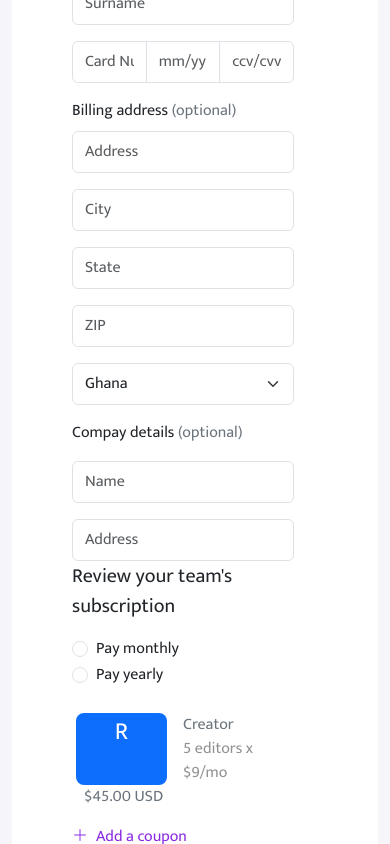
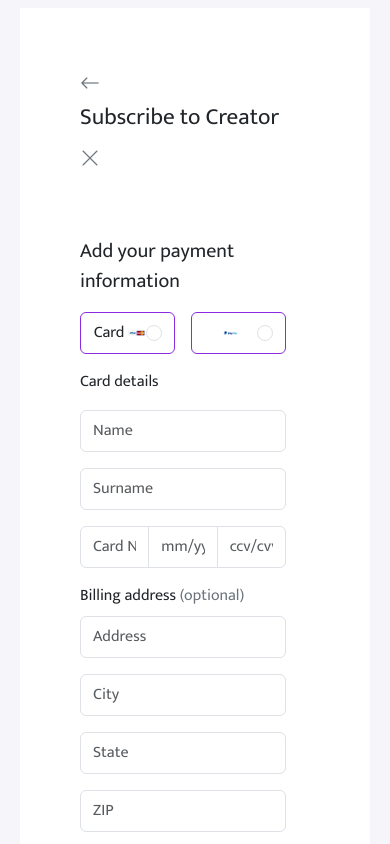
Before and after one commit to Dhrego/checkout, a React (Vite) app: page / in a window 390 px wide. Shown: the top 844 px of the page. Built offline with nearby package versions, Linux system fonts and the light colour scheme.

Commit message:
fixed responsive issue

```diff
--- a/src/App.jsx
+++ b/src/App.jsx
@@ -3,8 +3,8 @@
 function App() {
   return (
     <>
-      <main className="container-fluid vh-100 d-flex justify-content-center align-items-center">
-        <div className="container p-5 bg-white">
+      <main className="container-fluid d-flex justify-content-center align-items-center">
+        <div className="container p-md-5 p-5 m-2 bg-white">
           <nav className="navbar mb-5">
             <div className="container">
               <a className="navbar-brand" href="#">
--- a/src/App.scss
+++ b/src/App.scss
@@ -1,3 +1,6 @@
+main{
+  min-height: 100vh;
+}
 .form-check-input, .form-select {
   box-shadow: none !important;
 }
```
